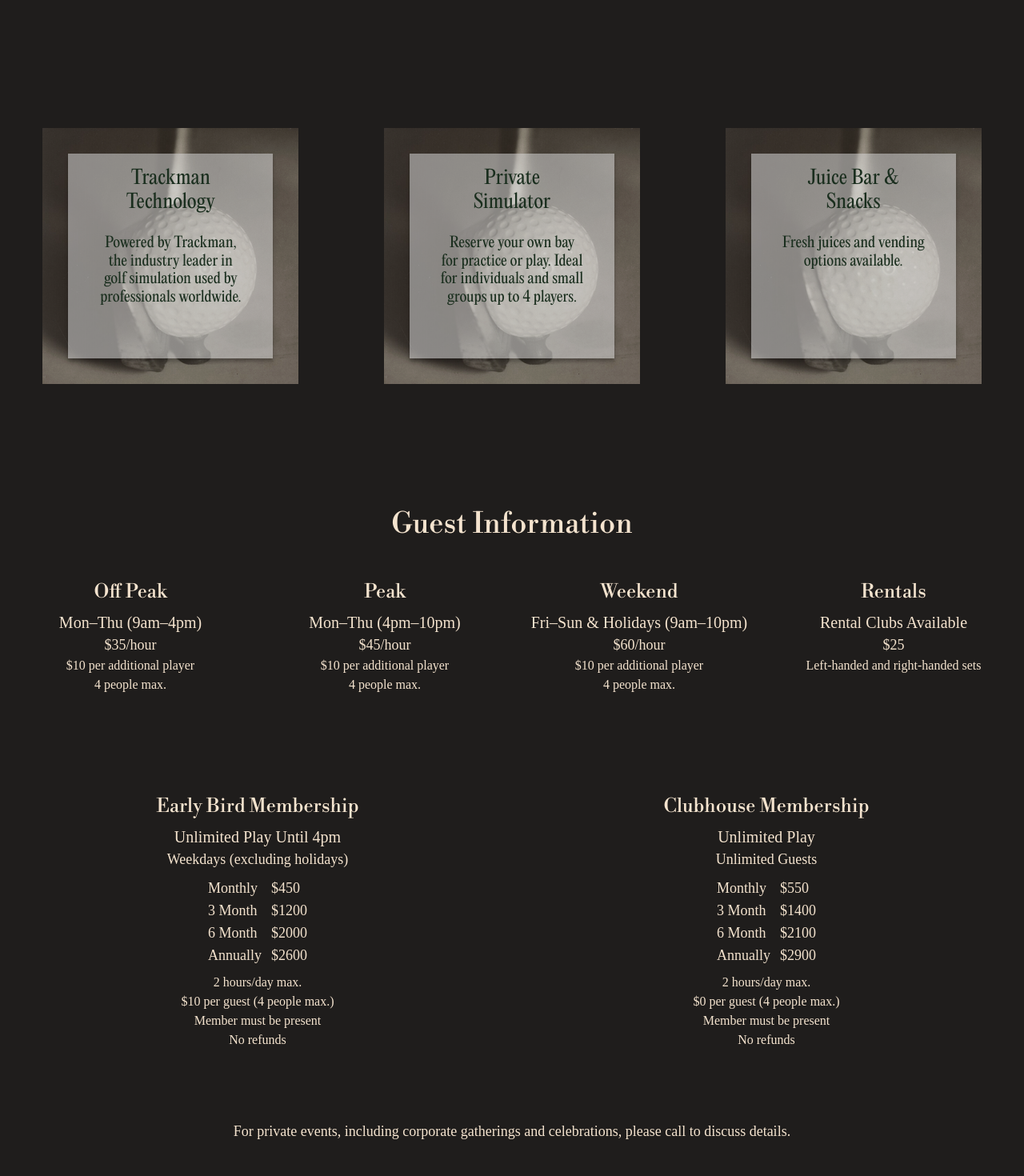
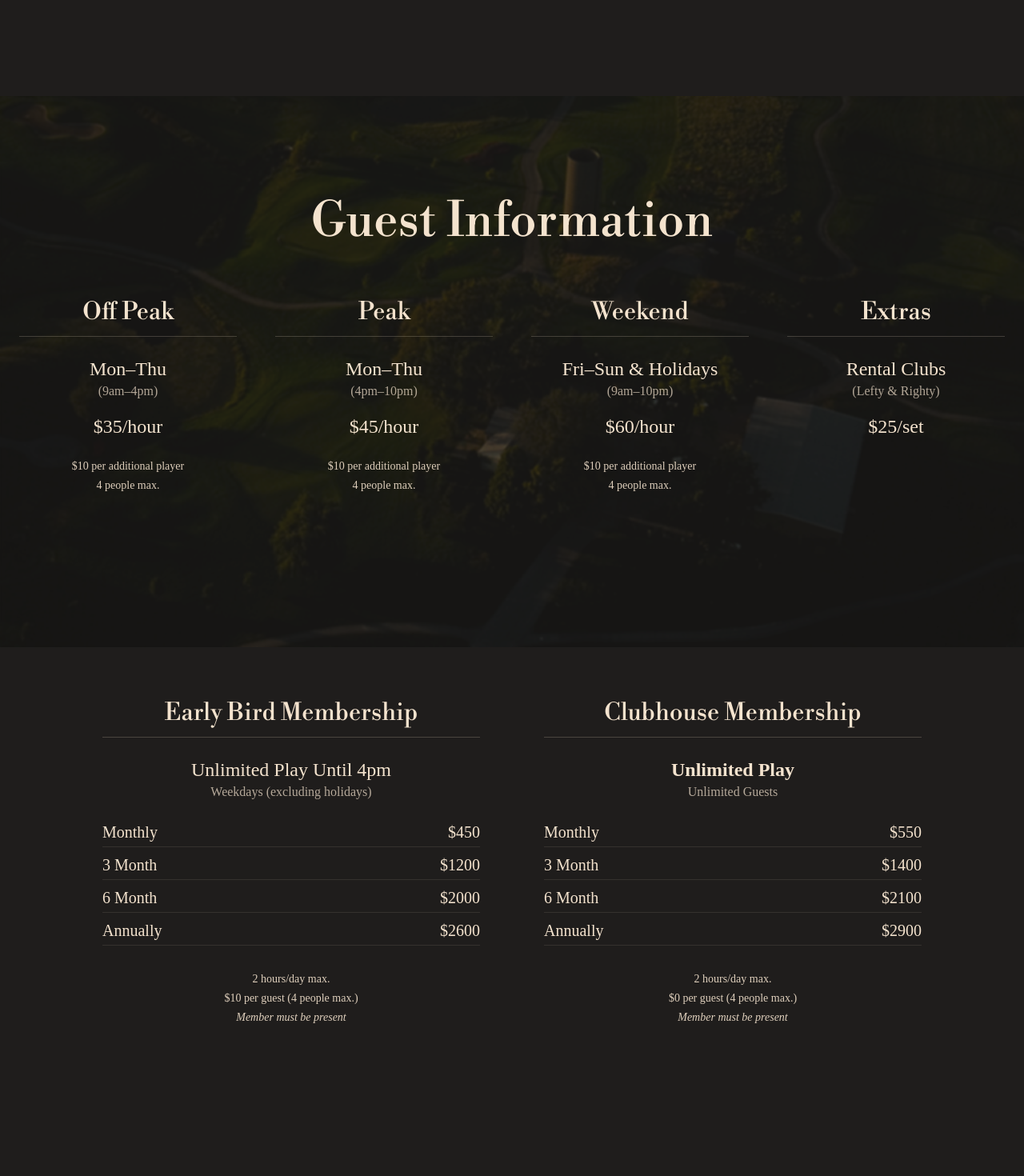
Before and after one commit to antonym0505/quincy-golf-lounge, a React (Vite) app: page / in a window 1280 px wide. Shown: the part 1080-2550 px from the top of the page at 80% size. Built offline with nearby package versions, Linux system fonts and the light colour scheme; a web font is replaced by a local one.

Commit message:
remove amenities section, update pricing and memberships style

```diff
--- a/src/components/sections/Amenities.tsx
+++ /dev/null
@@ -1,58 +0,0 @@
-export default function Amenities() {
-    return (
-        <section className="flex items-center justify-center h-half w-full mb-8">
-            <div className="container mx-auto px-4">
-                <div className="grid grid-cols-1 lg:grid-cols-2 xl:grid-cols-3 gap-8">
-                    <div className="aspect-square bg-[url('/src/assets/golf_ball.png')] bg-cover bg-no-repeat w-full max-w-[320px] mx-auto relative">
-                        <div className="bg-[#D9D9D988] shadow-info text-[#1A2E1E] font-hero text-center absolute inset-8 flex flex-col items-center justify-center p-2 overflow-hidden">
-                            <h3 className="flex-1 text-2xl m-auto leading-tight p-2">
-                                Trackman
-                                <br />
-                                Technology
-                            </h3>
-                            <p className="flex-2 text-lg leading-tight p-2 text-balance">
-                                Powered by Trackman, the industry leader in golf simulation used by professionals worldwide.
-                            </p>
-                        </div>
-                    </div>
-                    {/* <div className="aspect-square bg-[url('/src/assets/golf_ball.png')] bg-cover bg-no-repeat w-full max-w-[320px] mx-auto relative">
-                        <div className="bg-[#D9D9D988] shadow-info text-[#1A2E1E] font-hero text-center absolute inset-8 flex flex-col items-center justify-center p-2 overflow-hidden">
-                            <h3 className="flex-1 text-2xl m-auto leading-tight p-2">
-                                Cannabis
-                                <br />
-                                Lounge
-                            </h3>
-                            <p className="flex-2 text-lg leading-tight p-2 text-balance">
-                                Offering products from Quincy Cannabis Company. Coming soon!
-                            </p>
-                        </div>
-                    </div> */}
-                    <div className="aspect-square bg-[url('/src/assets/golf_ball.png')] bg-cover bg-no-repeat w-full max-w-[320px] mx-auto relative">
-                        <div className="bg-[#D9D9D988] shadow-info text-[#1A2E1E] font-hero text-center absolute inset-8 flex flex-col items-center justify-center p-2 overflow-hidden">
-                            <h3 className="flex-1 text-2xl m-auto leading-tight p-2">
-                                Private
-                                <br />
-                                Simulator
-                            </h3>
-                            <p className="flex-2 text-lg leading-tight p-2 text-balance">
-                                Reserve your own bay for practice or play. Ideal for individuals and small groups up to 4 players.
-                            </p>
-                        </div>
-                    </div>
-                    <div className="aspect-square bg-[url('/src/assets/golf_ball.png')] bg-cover bg-no-repeat w-full max-w-[320px] mx-auto relative">
-                        <div className="bg-[#D9D9D988] shadow-info text-[#1A2E1E] font-hero text-center absolute inset-8 flex flex-col items-center justify-center p-2 overflow-hidden">
-                            <h3 className="flex-1 text-2xl m-auto leading-tight p-2">
-                                Juice Bar &
-                                <br />
-                                Snacks
-                            </h3>
-                            <p className="flex-2 text-lg leading-tight p-2 text-balance">
-                                Fresh juices and vending options available.
-                            </p>
-                        </div>
-                    </div>
-                </div>
-            </div>
-        </section>
-    );
-}
--- a/src/components/sections/Memberships.tsx
+++ b/src/components/sections/Memberships.tsx
@@ -1,91 +1,47 @@
 export default function Memberships() {
     return (
-        <section className="flex items-center justify-center h-half w-full" id="memberships">
-            <div className="container mx-auto p-4 text-brand-cream">
-                {/* <h2 className="text-4xl font-info text-center mb-12">
-                    Membership Information
-                </h2> */}
-                <div className="grid grid-cols-1 md:grid-cols-2 gap-6 max-w-7xl mx-auto">
-                    <div className="flex flex-col items-center">
-                        <h3 className="text-2xl font-info mb-2">Early Bird Membership</h3>
-                        <p className="text-xl font-main">
-                            Unlimited Play Until 4pm
-                        </p>
-                        <p className="text-lg font-main">
-                            Weekdays (excluding holidays)
-                        </p>
-                        <table className="font-main my-2 mx-auto text-lg whitespace-nowrap">
-                            <tr>
-                                <td>Monthly</td>
-                                <td>$450</td>
-                            </tr>
-                            <tr>
-                                <td>3 Month</td>
-                                <td>$1200</td>
-                            </tr>
-                            <tr>
-                                <td>6 Month</td>
-                                <td>$2000</td>
-                            </tr>
-                            <tr>
-                                <td>Annually</td>
-                                <td>$2600</td>
-                            </tr>
-                        </table>
-                        <p className="text-md font-main">
-                            2 hours/day max.
-                        </p>
-                        <p className="text-md font-main">
-                            $10 per guest (4 people max.)
-                        </p>
-                        <p className="text-md font-main">
-                            Member must be present
-                        </p>
-                        <p className="text-md font-main">
-                            No refunds
-                        </p>
+        <section className="flex items-center justify-center pt-10 pb-20 lg:pt-16 lg:pb-32 w-full" id="memberships">
+            <div className="container mx-auto px-6">
+                <div className="grid grid-cols-1 md:grid-cols-2 gap-12 lg:gap-20 max-w-5xl mx-auto">
+                    <div className="flex flex-col items-center text-brand-cream text-center">
+                        <h3 className="text-2xl lg:text-3xl font-info mb-6 border-b border-brand-cream/20 w-full pb-3">Early Bird Membership</h3>
+                        <p className="text-xl lg:text-2xl font-main">Unlimited Play Until 4pm</p>
+                        <p className="text-sm lg:text-base font-main opacity-70 mb-6">Weekdays (excluding holidays)</p>
+
+                        <div className="w-full space-y-2 mb-8 font-main text-lg lg:text-xl">
+                            <div className="flex justify-between border-b border-brand-cream/10 pb-1"><span>Monthly</span><span>$450</span></div>
+                            <div className="flex justify-between border-b border-brand-cream/10 pb-1"><span>3 Month</span><span>$1200</span></div>
+                            <div className="flex justify-between border-b border-brand-cream/10 pb-1"><span>6 Month</span><span>$2000</span></div>
+                            <div className="flex justify-between border-b border-brand-cream/10 pb-1"><span>Annually</span><span>$2600</span></div>
+                        </div>
+
+                        <div className="space-y-1 opacity-90 text-xs lg:text-sm">
+                            <p className="font-main">2 hours/day max.</p>
+                            <p className="font-main">$10 per guest (4 people max.)</p>
+                            <p className="font-main italic">Member must be present</p>
+                        </div>
                     </div>
-                    <div className="flex flex-col items-center">
-                        <h3 className="text-2xl font-info mb-2">Clubhouse Membership</h3>
-                        <p className="text-xl font-main">
-                            Unlimited Play
-                        </p>
-                        <p className="text-lg font-main">
-                            Unlimited Guests
-                        </p>
-                        <table className="font-main my-2 mx-auto text-lg whitespace-nowrap">
-                            <tr>
-                                <td>Monthly</td>
-                                <td>$550</td>
-                            </tr>
-                            <tr>
-                                <td>3 Month</td>
-                                <td>$1400</td>
-                            </tr>
-                            <tr>
-                                <td>6 Month</td>
-                                <td>$2100</td>
-                            </tr>
-                            <tr>
-                                <td>Annually</td>
-                                <td>$2900</td>
-                            </tr>
-                        </table>
-                        <p className="text-md font-main">
-                            2 hours/day max.
-                        </p>
-                        <p className="text-md font-main">
-                            $0 per guest (4 people max.)
-                        </p>
-                        <p className="text-md font-main">
-                            Member must be present
-                        </p>
-                        <p className="text-md font-main">
-                            No refunds
-                        </p>
+
+                    <div className="flex flex-col items-center text-brand-cream text-center">
+                        <h3 className="text-2xl lg:text-3xl font-info mb-6 border-b border-brand-cream/20 w-full pb-3">Clubhouse Membership</h3>
+                        <p className="text-xl lg:text-2xl font-main font-bold">Unlimited Play</p>
+                        <p className="text-sm lg:text-base font-main opacity-70 mb-6">Unlimited Guests</p>
+
+                        <div className="w-full space-y-2 mb-8 font-main text-lg lg:text-xl">
+                            <div className="flex justify-between border-b border-brand-cream/10 pb-1"><span>Monthly</span><span>$550</span></div>
+                            <div className="flex justify-between border-b border-brand-cream/10 pb-1"><span>3 Month</span><span>$1400</span></div>
+                            <div className="flex justify-between border-b border-brand-cream/10 pb-1"><span>6 Month</span><span>$2100</span></div>
+                            <div className="flex justify-between border-b border-brand-cream/10 pb-1"><span>Annually</span><span>$2900</span></div>
+                        </div>
+
+                        <div className="space-y-1 opacity-90 text-xs lg:text-sm">
+                            <p className="font-main">2 hours/day max.</p>
+                            <p className="font-main">$0 per guest (4 people max.)</p>
+                            <p className="font-main italic">Member must be present</p>
+                        </div>
                     </div>
                 </div>
             </div>
-        </section>
+        </section >
     );
 }
--- a/src/components/sections/Pricing.tsx
+++ b/src/components/sections/Pricing.tsx
@@ -1,67 +1,51 @@
 export default function Pricing() {
     return (
-        <section className="flex items-center justify-center h-half" id="pricing">
-            <div className="container mx-auto p-4 text-brand-cream">
-                <h2 className="text-4xl font-info text-center mb-12">
+        <section className="relative flex items-center justify-center pt-20 pb-10 lg:pt-32 lg:pb-16 min-h-[600px] w-full bg-[url('/src/assets/green_garden_course.png')] bg-cover bg-center bg-no-repeat overflow-hidden" id="pricing">
+            {/* Elegant dark overlay */}
+            <div className="absolute inset-0 bg-brand-black/60 backdrop-blur-[1px]"></div>
+
+            <div className="container mx-auto px-6 relative z-10">
+                <h2 className="text-4xl lg:text-6xl font-info text-center mb-16 text-brand-cream">
                     Guest Information
                 </h2>
-                <div className="grid grid-cols-1 md:grid-cols-2 lg:grid-cols-4 gap-6 max-w-7xl mx-auto">
-                    <div className="flex flex-col items-center">
-                        <h3 className="text-2xl font-info mb-2">Off Peak</h3>
-                        <p className="text-xl font-main">
-                            Mon–Thu (9am–4pm)
-                        </p>
-                        <p className="text-lg font-main">
-                            $35/hour
-                        </p>
-                        <p className="text-md font-main">
-                            $10 per additional player
-                        </p>
-                        <p className="text-md font-main">
-                            4 people max.
-                        </p>
+                <div className="grid grid-cols-1 md:grid-cols-2 lg:grid-cols-4 gap-8 lg:gap-12 max-w-7xl mx-auto mb-20 lg:mb-32">
+                    <div className="flex flex-col items-center text-brand-cream text-center">
+                        <h3 className="text-2xl lg:text-3xl font-info mb-6 border-b border-brand-cream/20 w-full pb-3">Off Peak</h3>
+                        <p className="text-xl lg:text-2xl font-main">Mon–Thu</p>
+                        <p className="text-sm lg:text-base font-main opacity-70">(9am–4pm)</p>
+                        <p className="text-xl lg:text-2xl font-main mt-4 mb-6">$35/hour</p>
+                        <div className="space-y-1 opacity-90">
+                            <p className="text-xs lg:text-sm font-main">$10 per additional player</p>
+                            <p className="text-xs lg:text-sm font-main">4 people max.</p>
+                        </div>
                     </div>
-                    <div className="flex flex-col items-center">
-                        <h3 className="text-2xl font-info mb-2">Peak</h3>
-                        <p className="text-xl font-main">
-                            Mon–Thu (4pm–10pm)
-                        </p>
-                        <p className="text-lg font-main">
-                            $45/hour
-                        </p>
-                        <p className="text-md font-main">
-                            $10 per additional player
-                        </p>
-                        <p className="text-md font-main">
-                            4 people max.
-                        </p>
+                    <div className="flex flex-col items-center text-brand-cream text-center">
+                        <h3 className="text-2xl lg:text-3xl font-info mb-6 border-b border-brand-cream/20 w-full pb-3">Peak</h3>
+                        <p className="text-xl lg:text-2xl font-main">Mon–Thu</p>
+                        <p className="text-sm lg:text-base font-main opacity-70">(4pm–10pm)</p>
+                        <p className="text-xl lg:text-2xl font-main mt-4 mb-6">$45/hour</p>
+                        <div className="space-y-1 opacity-90">
+                            <p className="text-xs lg:text-sm font-main">$10 per additional player</p>
+                            <p className="text-xs lg:text-sm font-main">4 people max.</p>
+                        </div>
                     </div>
-                    <div className="flex flex-col items-center">
-                        <h3 className="text-2xl font-info mb-2">Weekend</h3>
-                        <p className="text-xl font-main text-balance text-center">
-                            Fri–Sun & Holidays (9am–10pm)
-                        </p>
-                        <p className="text-lg font-main">
-                            $60/hour
-                        </p>
-                        <p className="text-md font-main">
-                            $10 per additional player
-                        </p>
-                        <p className="text-md font-main">
-                            4 people max.
-                        </p>
+                    <div className="flex flex-col items-center text-brand-cream text-center">
+                        <h3 className="text-2xl lg:text-3xl font-info mb-6 border-b border-brand-cream/20 w-full pb-3">Weekend</h3>
+                        <p className="text-xl lg:text-2xl font-main text-balance">Fri–Sun & Holidays</p>
+                        <p className="text-sm lg:text-base font-main opacity-70">(9am–10pm)</p>
+                        <p className="text-xl lg:text-2xl font-main mt-4 mb-6">$60/hour</p>
+                        <div className="space-y-1 opacity-90">
+                            <p className="text-xs lg:text-sm font-main">$10 per additional player</p>
+                            <p className="text-xs lg:text-sm font-main">4 people max.</p>
+                        </div>
                     </div>
-                    <div className="flex flex-col items-center">
-                        <h3 className="text-2xl font-info mb-2">Rentals</h3>
-                        <p className="text-xl font-main">
-                            Rental Clubs Available
-                        </p>
-                        <p className="text-lg font-main">
-                            $25
-                        </p>
-                        <p className="text-md font-main">
-                            Left-handed and right-handed sets
-                        </p>
+                    <div className="flex flex-col items-center text-brand-cream text-center">
+                        <h3 className="text-2xl lg:text-3xl font-info mb-6 border-b border-brand-cream/20 w-full pb-3">Extras</h3>
+                        <p className="text-xl lg:text-2xl font-main">Rental Clubs</p>
+                        <p className="text-sm lg:text-base font-main opacity-70">(Lefty & Righty)</p>
+                        <p className="text-xl lg:text-2xl font-main mt-4 mb-6">$25/set</p>
+                        <div className="space-y-1 opacity-90">
+                        </div>
                     </div>
                 </div>
             </div>
--- a/src/pages/Home.tsx
+++ b/src/pages/Home.tsx
@@ -1,5 +1,4 @@
 import Hero from '../components/sections/Hero';
-import Amenities from '../components/sections/Amenities';
 import Pricing from '../components/sections/Pricing';
 import Memberships from '../components/sections/Memberships';
 
@@ -7,10 +6,9 @@ export default function Home() {
     return (
         <>
             <Hero />
-            <Amenities />
             <Pricing />
             <Memberships />
-            <div className="font-main my-8 p-4 text-brand-cream text-center text-lg w-full">
+            <div className="font-main my-16 lg:my-24 p-4 text-brand-cream text-center text-lg w-full">
                 For private events, including corporate gatherings and celebrations, please call to discuss details.
             </div>
         </>
```
Also changed, not shown: src/components/layout/Footer.tsx (+26 -1 lines), src/assets/green_garden_course.png (added).
